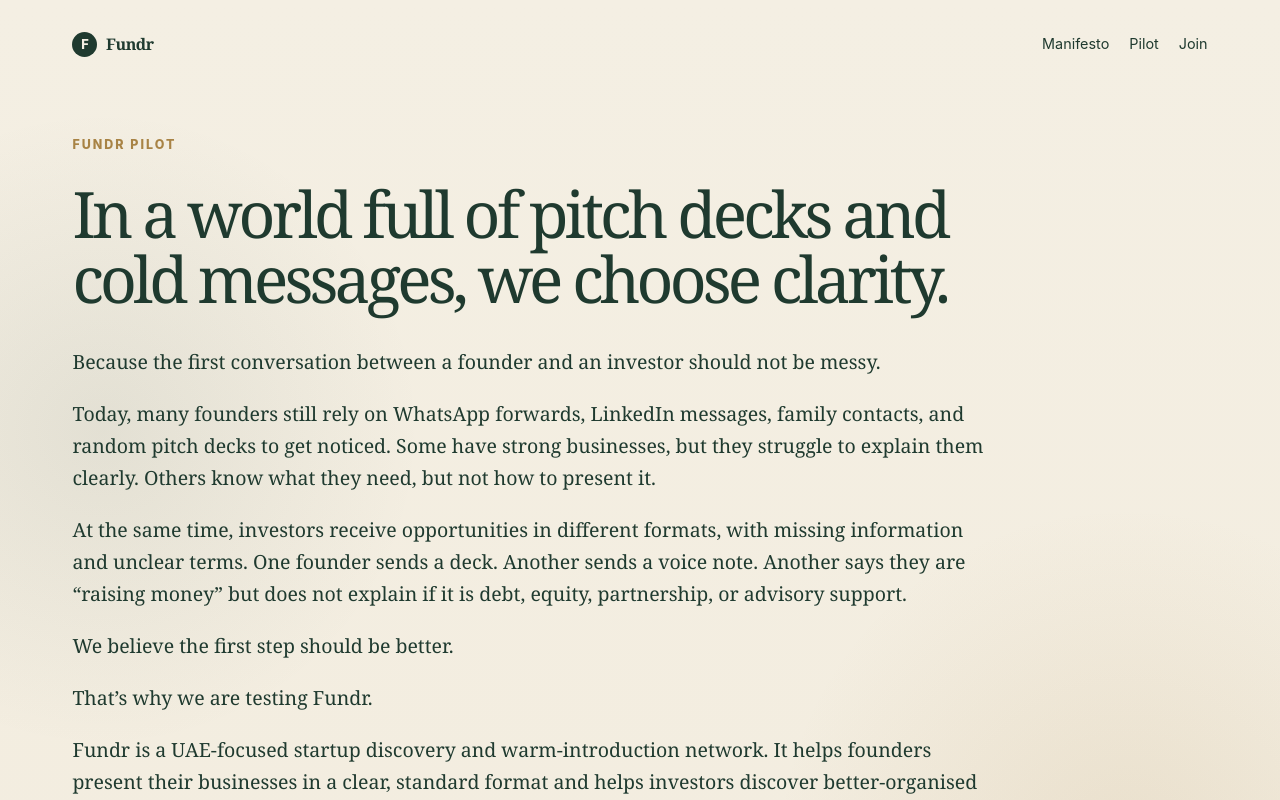
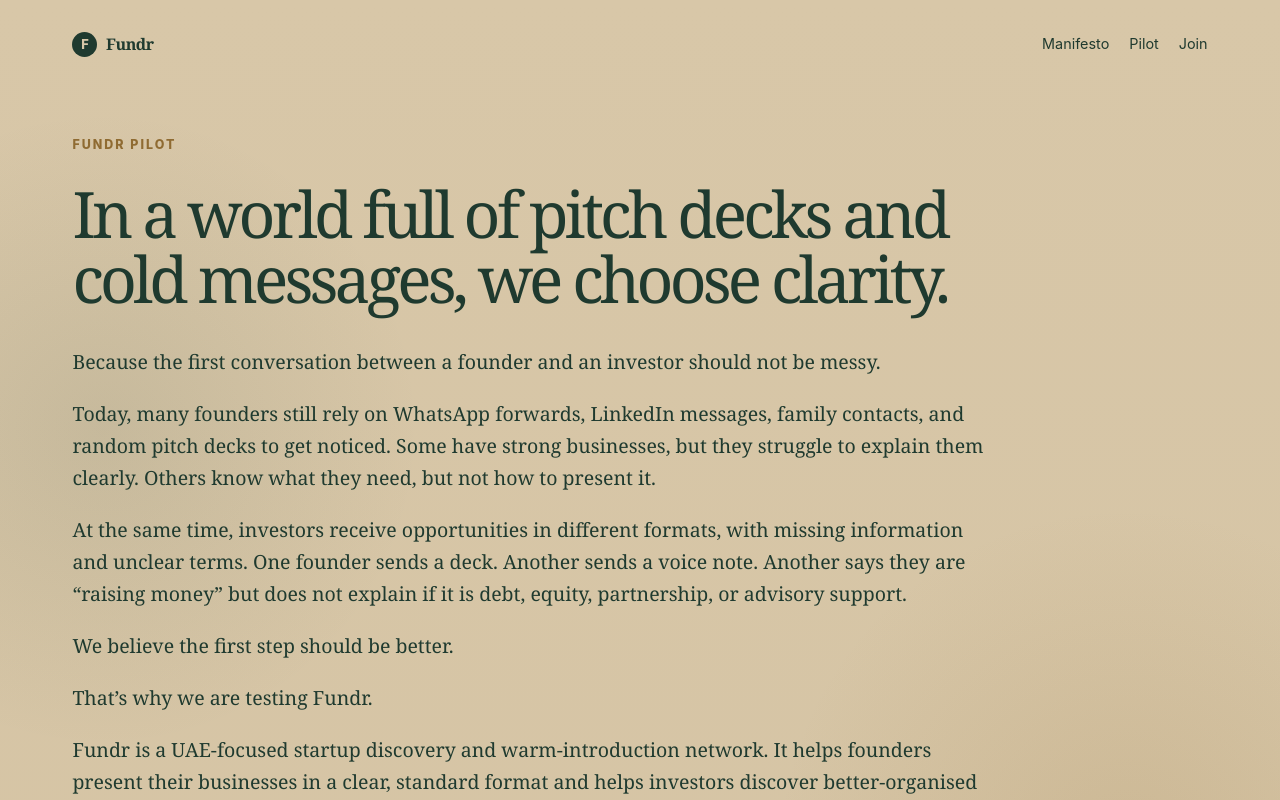
Before and after one commit to shamsabdullah2309-lgtm/fundr-pilot, a React (Vite) app: page / in a window 1280 px wide. Shown: the top 800 px of the page. Built offline with nearby package versions, Linux system fonts and the light colour scheme.

Commit message:
Update styles.css

```diff
--- a/src/styles.css
+++ b/src/styles.css
@@ -1,12 +1,12 @@
 :root {
-  --cream: #f4efe3;
-  --cream-dark: #e6dcc7;
+  --cream: #d8c7a8;
+  --cream-dark: #c7b28f;
   --navy: #1f3a2f;
   --navy-soft: #2f5947;
-  --gold: #a88345;
+  --gold: #8f6b32;
   --white: #ffffff;
-  --line: rgba(31, 58, 47, 0.18);
-  --shadow: 0 24px 70px rgba(31, 58, 47, 0.12);
+  --line: rgba(31, 58, 47, 0.22);
+  --shadow: 0 24px 70px rgba(31, 58, 47, 0.16);
   font-family: Georgia, "Times New Roman", serif;
   color: var(--navy);
   background: var(--cream);
@@ -40,9 +40,9 @@ select {
 .page {
   min-height: 100vh;
   background:
-    radial-gradient(circle at 88% 20%, rgba(168, 131, 69, 0.13), transparent 22rem),
-    radial-gradient(circle at 8% 10%, rgba(31, 58, 47, 0.08), transparent 20rem),
-    linear-gradient(180deg, var(--cream), #efe5d2);
+    radial-gradient(circle at 88% 20%, rgba(143, 107, 50, 0.14), transparent 22rem),
+    radial-gradient(circle at 8% 10%, rgba(31, 58, 47, 0.09), transparent 20rem),
+    linear-gradient(180deg, var(--cream), #cdbb99);
 }
 
 .topbar {
@@ -305,21 +305,30 @@ select {
   width: 100%;
   border: 1px solid var(--line);
   border-radius: 0.8rem;
-  background: rgba(255, 255, 255, 0.4);
+  background: rgba(255, 255, 255, 0.32);
   color: var(--navy);
   padding: 0.9rem 1rem;
   outline: none;
+}
+
+input::placeholder,
+textarea::placeholder {
+  color: rgba(31, 58, 47, 0.6);
 }
 
 input:focus,
 textarea:focus,
 select:focus {
   border-color: var(--navy);
-  box-shadow: 0 0 0 4px rgba(8, 44, 80, 0.09);
+  box-shadow: 0 0 0 4px rgba(31, 58, 47, 0.11);
 }
 
 textarea {
   resize: vertical;
+}
+
+.other-input {
+  margin-top: 0.55rem;
 }
 
 .submit-button {
@@ -401,7 +410,4 @@ textarea {
     width: 100%;
     text-align: center;
   }
-  .other-input {
-  margin-top: 0.55rem;
 }
-}
```
